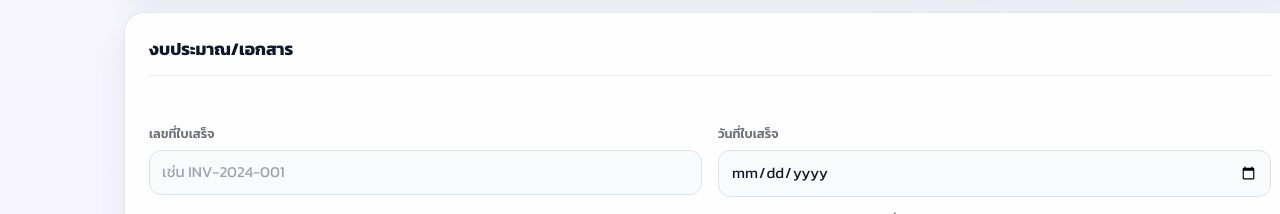
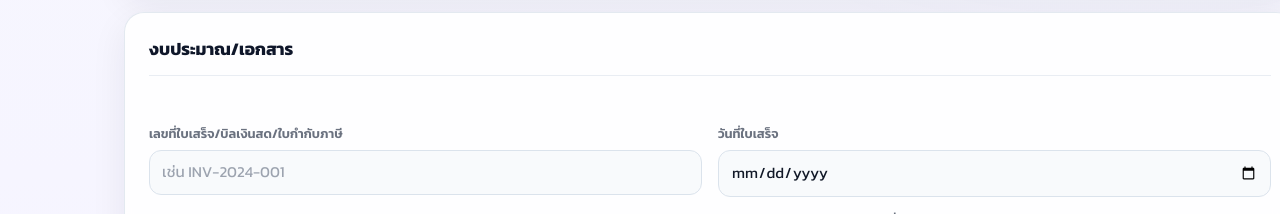
Before and after one commit to Fuadee/-, a Next.js app: page / in a window 1280 px wide. Shown: the part 1100-1314 px from the top of the page. Built offline with nearby package versions, Linux system fonts and the light colour scheme.

Commit message:
update build

```diff
--- a/src/app/(app)/GenerateClient.tsx
+++ b/src/app/(app)/GenerateClient.tsx
@@ -1382,7 +1382,7 @@ export default function GenerateClient() {
                 <div className={`${styles.field} ${styles.fullWidth}`}>
                   <div className={styles.receiptRow}>
   <div className={`${styles.field} ${styles.fieldNoMargin}`}>
-    <label htmlFor="receipt_no">เลขที่ใบเสร็จ</label>
+    <label htmlFor="receipt_no">เลขที่ใบเสร็จ/บิลเงินสด/ใบกำกับภาษี</label>
     <input
       id="receipt_no"
       name="receipt_no"
--- a/src/lib/docxTemplateData.ts
+++ b/src/lib/docxTemplateData.ts
@@ -128,7 +128,7 @@ const buildReceiptNoDateLine = (receiptNo: string, receiptDateThai: string): str
   const hasReceiptDate = Boolean(receiptDateThai);
 
   if (hasReceiptNo && hasReceiptDate) {
-    return `เลขที่ใบเสร็จ ${receiptNo} ลงวันที่ ${receiptDateThai}`;
+    return `เลขที่ใบเสร็จ/1234 ${receiptNo} ลงวันที่ ${receiptDateThai}`;
   }
 
   if (hasReceiptNo) {
```
